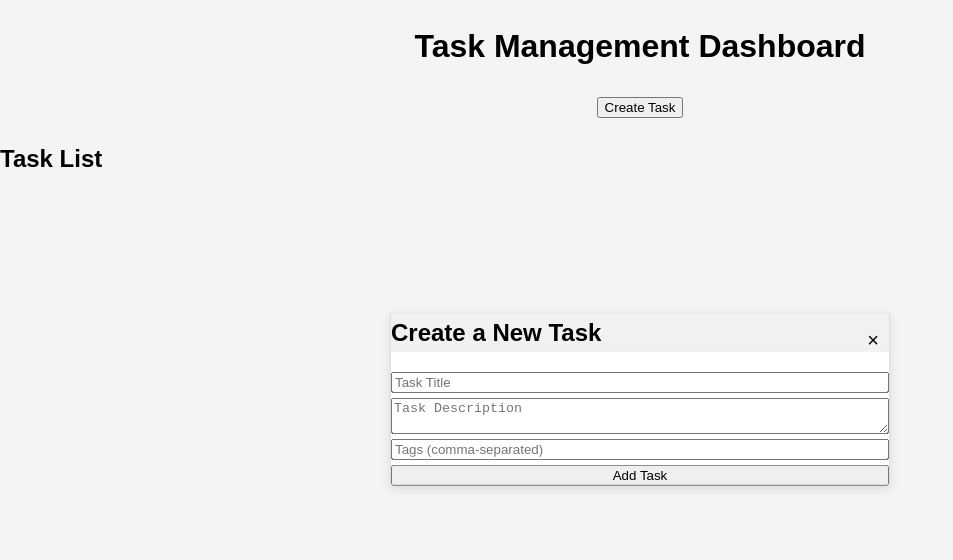
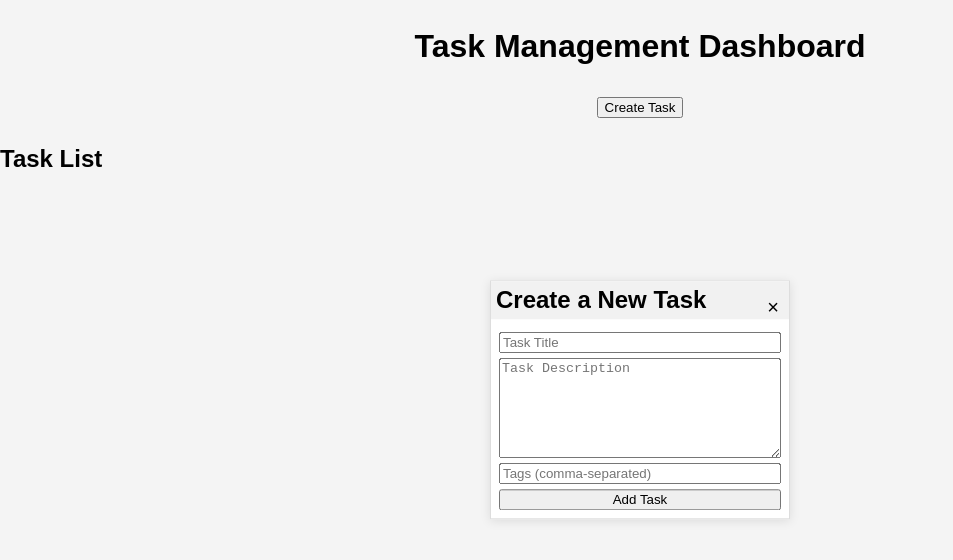
Before and after one commit to ByteAscent/TaskLiteDashboard, a plain HTML site: page frontend/index.html in a window 1280 px wide. Both pictures are taken after a click on the button "Create Task". Shown: the whole page, without its empty margins (0-953 px from the left). Drawn offline with Linux system fonts and the light colour scheme.

Commit message:
refined padding for the 'Create Task' modal

```diff
--- a/frontend/css/styles.css
+++ b/frontend/css/styles.css
@@ -34,19 +34,41 @@ section {
     border: 1px solid #ddd;
     box-shadow: 0 2px 10px rgba(0, 0, 0, 0.1);
     z-index: 1000;
-    width: 80%;
+    width: auto; /* Flexible width */
     max-width: 500px;
-    padding: 0;
+    max-height: 80vh;
+    min-width: 300px;
+    min-height: 200px;
+    overflow: auto;
+}
+
+#task-desc {
+    resize: both; /* Allow resizing in both directions */
+    width: 100%;
+    min-width: 100%; /* Prevent shrinking below modal width */
+    min-height: 100px;
+    max-height: 300px;
+    max-width: 100%;
+    box-sizing: border-box;
 }
 
 .modal-content {
     position: relative;
-    padding-top: 20px;
+    padding: 8px 3px 3px 3px; /* top right bottom left */
+}
+
+.modal-header{
+    width: 100%;
+}
+
+#modal-header-text{
+    padding-left: 5px;
 }
 
 #create-task-form {
     display: flex;
     flex-direction: column;
+    padding: 5px;
     gap: 5px; /* Adds space between form elements */
 }
 
--- a/frontend/index.html
+++ b/frontend/index.html
@@ -19,12 +19,12 @@
         <div id="task-modal" class="modal">
             <div class="modal-header" id="modal-header">
                 <span class="close" id="close-modal">&times;</span>
-                <h2>Create a New Task</h2>
+                <h2 id="modal-header-text">Create a New Task</h2>
             </div>
             <div class="modal-content">
                 <form id="create-task-form">
                     <input type="text" class="form-input" placeholder="Task Title" required>
-                    <textarea class="form-input" placeholder="Task Description"></textarea>
+                    <textarea class="form-input" id="task-desc" placeholder="Task Description"></textarea>
                     <input type="text" class="form-input" placeholder="Tags (comma-separated)">
                     <button type="submit" class="form-button">Add Task</button>
                 </form>
```
